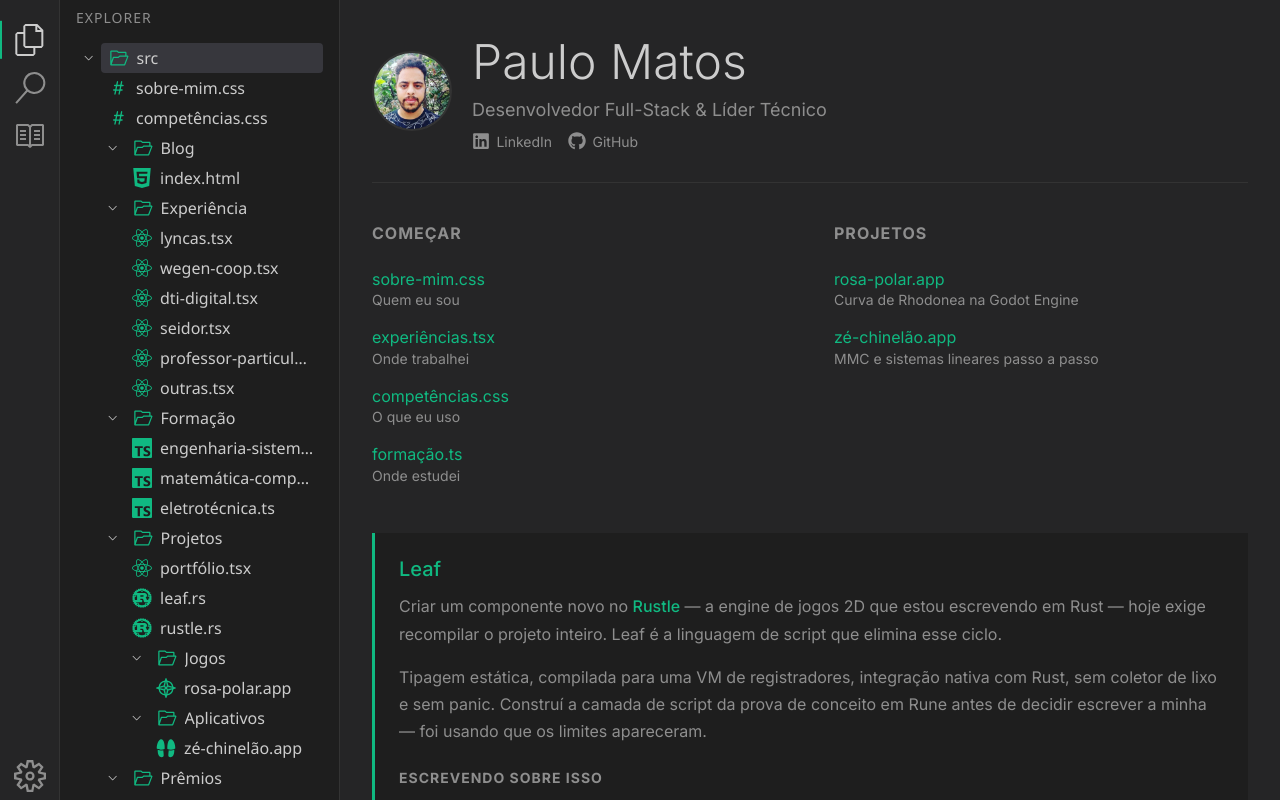
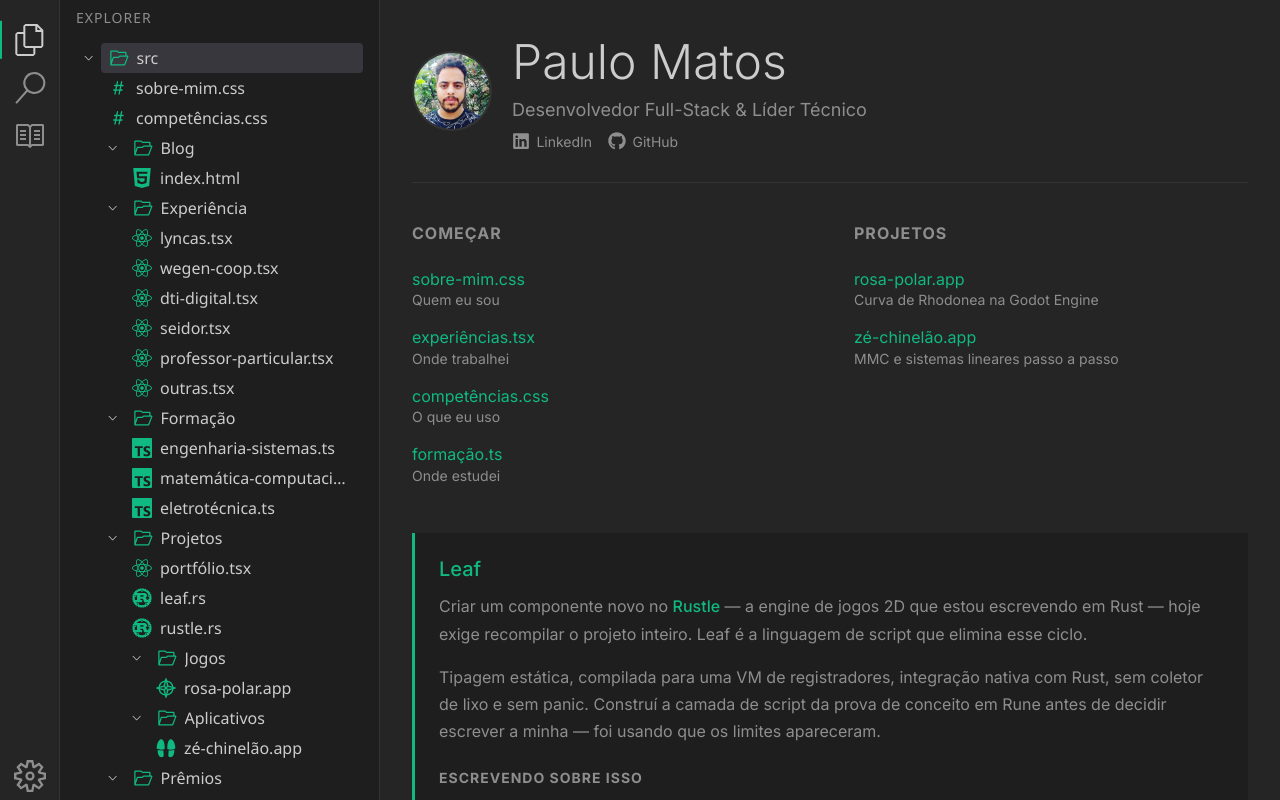
Before and after one commit to pmatos2000/portfolio-paulo-matos, a Next.js app: page / in a window 1280 px wide. Built offline with nearby package versions, Linux system fonts and the light colour scheme.

Commit message:
fix(layout): alarga os painéis para 320px

```diff
--- a/src/components/BlogPanel/BlogPanel.module.css
+++ b/src/components/BlogPanel/BlogPanel.module.css
@@ -1,6 +1,6 @@
 .panel {
-  width: min(280px, 85vw);
-  min-width: min(280px, 85vw);
+  width: min(320px, 90vw);
+  min-width: min(320px, 90vw);
   height: 100%;
   overflow-y: auto;
   background-color: var(--background-primary);
--- a/src/components/MobileViewBar/MobileViewBar.module.css
+++ b/src/components/MobileViewBar/MobileViewBar.module.css
@@ -10,7 +10,7 @@
   flex-direction: column;
   align-items: center;
   gap: 0.25rem;
-  padding: 0.5rem 0.25rem;
+  padding: 0.5rem 0.125rem;
   border: none;
   border-radius: 4px;
   background: none;
--- a/src/components/SearchPanel/SearchPanel.module.css
+++ b/src/components/SearchPanel/SearchPanel.module.css
@@ -1,6 +1,6 @@
 .panel {
-  width: min(280px, 85vw);
-  min-width: min(280px, 85vw);
+  width: min(320px, 90vw);
+  min-width: min(320px, 90vw);
   height: 100%;
   overflow-y: auto;
   background-color: var(--background-primary);
--- a/src/components/Sidebar/Sidebar.module.css
+++ b/src/components/Sidebar/Sidebar.module.css
@@ -1,6 +1,6 @@
 .sidebar {
-  width: min(280px, 85vw);
-  min-width: min(280px, 85vw);
+  width: min(320px, 90vw);
+  min-width: min(320px, 90vw);
   height: 100%;
   overflow-y: auto;
   background-color: var(--background-primary);
```
